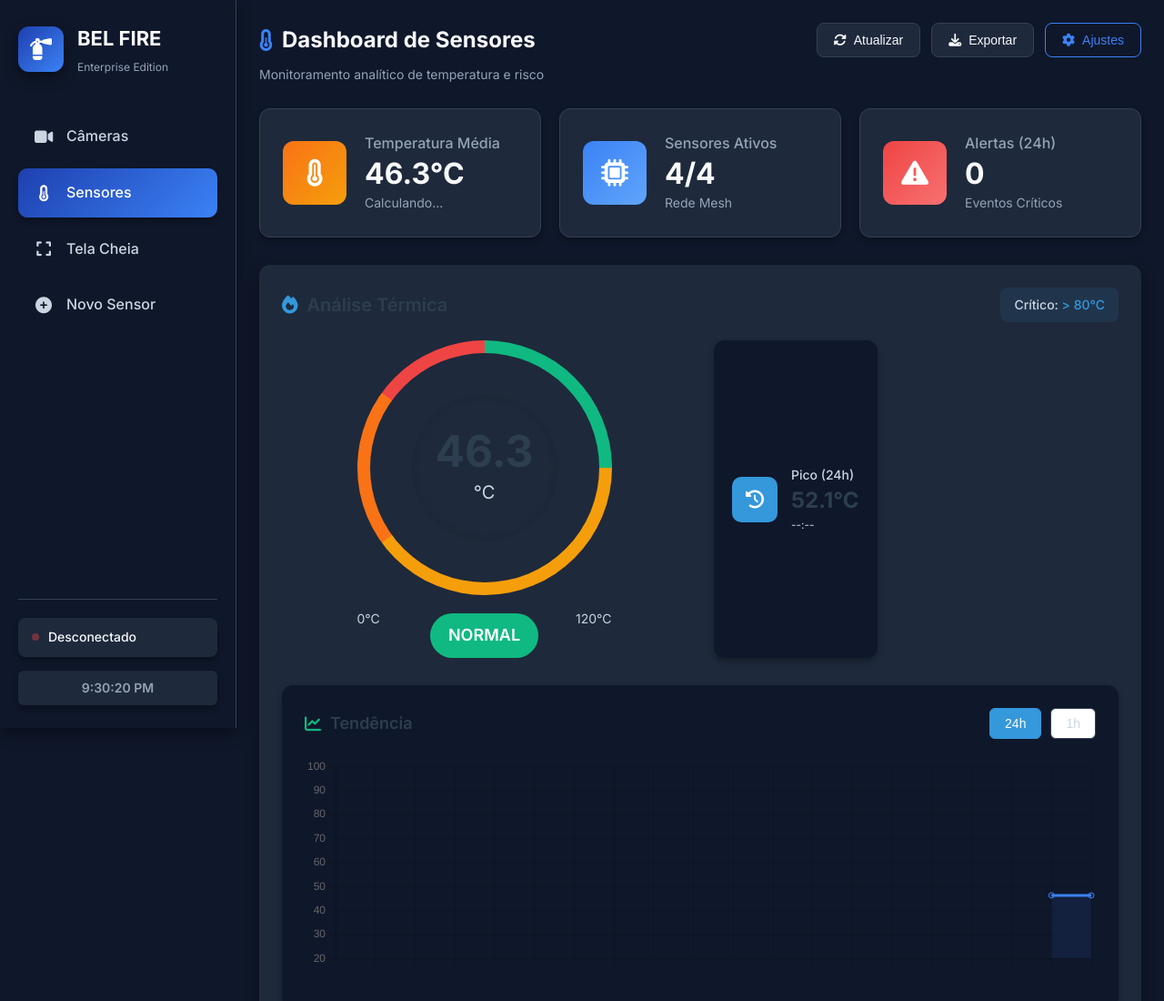
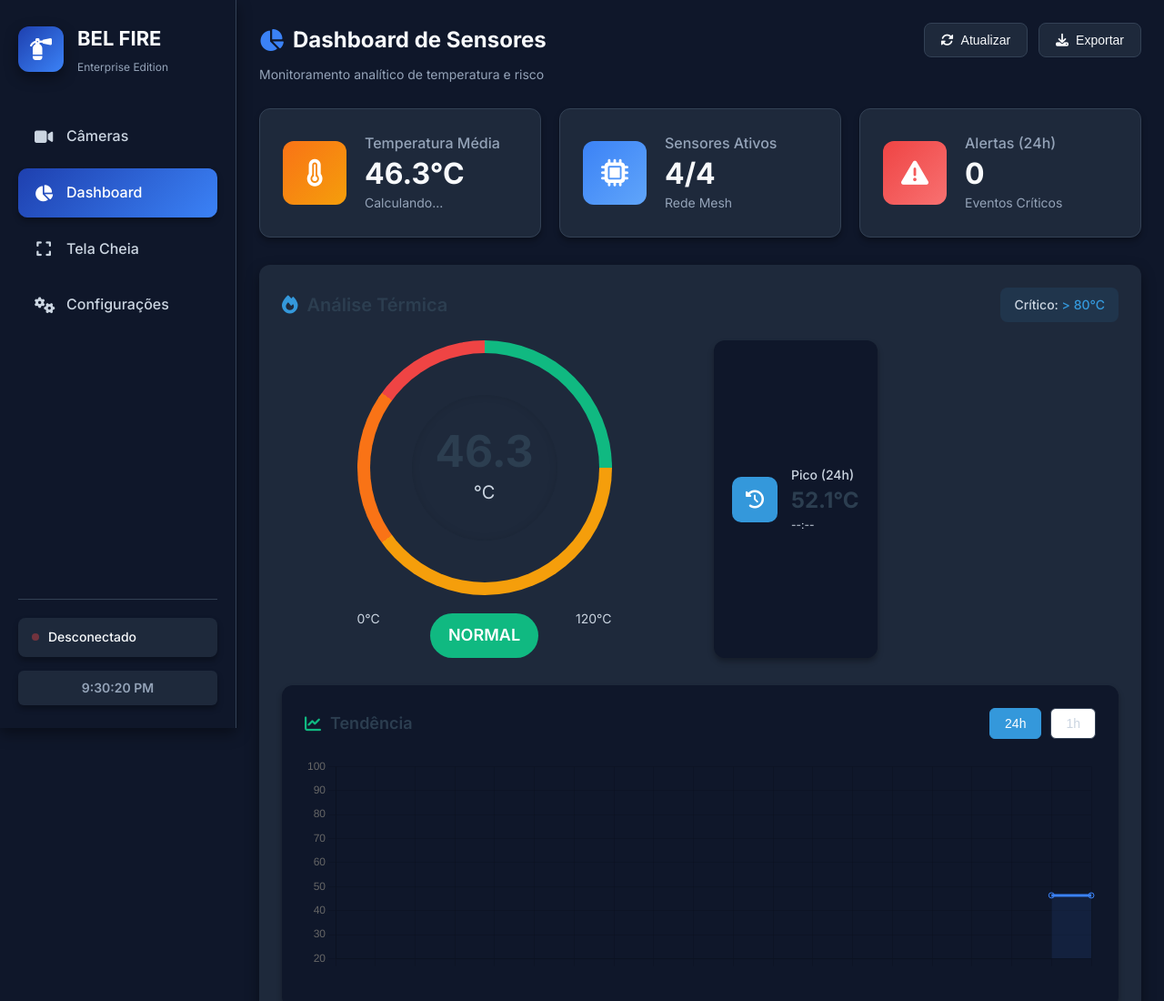
Before and after one commit to danielantunes15/monitoramento-bagaco, a plain HTML site: page public/dashboard.html in a window 1280 px wide. Shown: the top 1100 px of the page at 91% size. Drawn offline with nearby package versions, Linux system fonts and the light colour scheme.

Commit message:
atualizei

```diff
--- a/public/dashboard.html
+++ b/public/dashboard.html
@@ -7,7 +7,9 @@
 
     <link rel="stylesheet" href="css/style.css">
     <link rel="stylesheet" href="css/dark-mode.css">
-    <link rel="stylesheet" href="css/dashboard.css"> <link rel="stylesheet" href="https://cdnjs.cloudflare.com/ajax/libs/font-awesome/6.4.0/css/all.min.css">
+    <link rel="stylesheet" href="css/dashboard.css">
+
+    <link rel="stylesheet" href="https://cdnjs.cloudflare.com/ajax/libs/font-awesome/6.4.0/css/all.min.css">
     <link href="https://fonts.googleapis.com/css2?family=Inter:wght@300;400;500;600;700&display=swap" rel="stylesheet">
     <script src="https://cdn.jsdelivr.net/npm/chart.js"></script>
 </head>
@@ -22,10 +24,18 @@
         </div>
 
         <div class="menu-items">
-            <a href="index.html" class="menu-item"><i class="fas fa-video"></i><span>Câmeras</span></a>
-            <a href="dashboard.html" class="menu-item active"><i class="fas fa-thermometer-half"></i><span>Sensores</span></a>
-            <a href="cameras.html" class="menu-item"><i class="fas fa-expand"></i><span>Tela Cheia</span></a>
-            <a href="#" class="menu-item" id="add-sensor-btn"><i class="fas fa-plus-circle"></i><span>Novo Sensor</span></a>
+            <a href="index.html" class="menu-item">
+                <i class="fas fa-video"></i><span>Câmeras</span>
+            </a>
+            <a href="dashboard.html" class="menu-item active">
+                <i class="fas fa-chart-pie"></i><span>Dashboard</span>
+            </a>
+            <a href="cameras.html" class="menu-item">
+                <i class="fas fa-expand"></i><span>Tela Cheia</span>
+            </a>
+            <a href="settings.html" class="menu-item">
+                <i class="fas fa-cogs"></i><span>Configurações</span>
+            </a>
         </div>
 
         <div class="system-status">
@@ -37,14 +47,13 @@
     <main class="main-content">
         <header class="top-header">
             <div class="header-title">
-                <h2><i class="fas fa-thermometer-half"></i> Dashboard de Sensores</h2>
+                <h2><i class="fas fa-chart-pie"></i> Dashboard de Sensores</h2>
                 <p class="page-description">Monitoramento analítico de temperatura e risco</p>
             </div>
             <div class="header-controls">
                 <button class="btn-control" id="refresh-data"><i class="fas fa-sync-alt"></i> Atualizar</button>
                 <button class="btn-control" id="export-data"><i class="fas fa-download"></i> Exportar</button>
-                <button class="btn-control secondary" id="settings-btn"><i class="fas fa-cog"></i> Ajustes</button>
-            </div>
+                </div>
         </header>
 
         <div class="alert-banner" id="alert-banner" style="display: none;">
@@ -114,7 +123,7 @@
                             <div class="stat-time" id="max-temp-time">--:--</div>
                         </div>
                     </div>
-                    </div>
+                </div>
             </div>
 
             <div class="temperature-history">
@@ -171,5 +180,6 @@
     </div>
 
     <script src="js/app.js"></script>
-    <script src="js/dashboard.js"></script> </body>
+    <script src="js/dashboard.js"></script>
+</body>
 </html>
```
